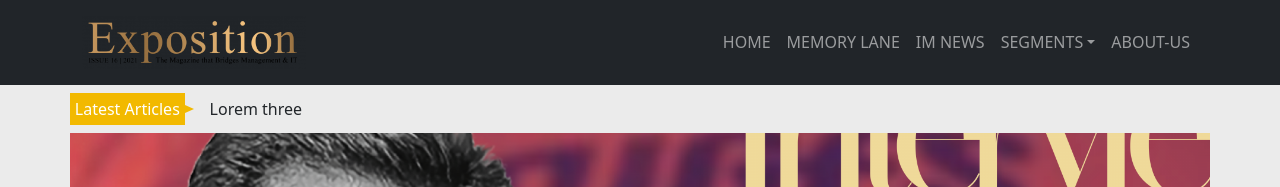
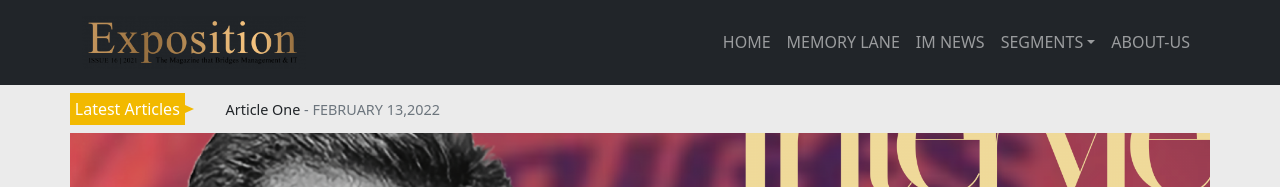
Before and after one commit to LasithEranga/Exposition-Magazine, a React (Create React App) app: page / in a window 1280 px wide. Shown: the top 187 px of the page. Built offline with nearby package versions, Linux system fonts and the light colour scheme.

Commit message:
feat: latest article carosoul data loading

```diff
--- a/src/Data/Articles.json
+++ b/src/Data/Articles.json
@@ -4,7 +4,8 @@
         "image":"https://financerewind.com/wp-content/uploads/2021/07/Melissa-Roxburgh-1-1200x1441.jpeg",
         "title":"Article One",
         "description":"Lorem ipsum dolor sit amet, consectetur adipisicing elit. Maxime nulla natus doloribus rerum labore nobis placeat libero veritatis velit veniam.",
-        "category":"interviews"
+        "category":"interviews",
+        "date":"FEBRUARY 13,2022"
 
     },
     {
@@ -12,7 +13,8 @@
         "image":"https://financerewind.com/wp-content/uploads/2021/07/Melissa-Roxburgh-1-1200x1441.jpeg",
         "title":"Article Two",
         "description":"Lorem ipsum dolor sit amet, consectetur adipisicing elit. Maxime nulla natus doloribus rerum labore nobis placeat libero veritatis velit veniam.",
-        "category":"student-corner"
+        "category":"student-corner",
+        "date":"FEBRUARY 13,2022"
 
     },
     {
@@ -20,7 +22,8 @@
         "image":"https://financerewind.com/wp-content/uploads/2021/07/Melissa-Roxburgh-1-1200x1441.jpeg",
         "title":"Article One",
         "description":"Lorem ipsum dolor sit amet, consectetur adipisicing elit. Maxime nulla natus doloribus rerum labore nobis placeat libero veritatis velit veniam.",
-        "category":"category-one"
+        "category":"category-one",
+        "date":"FEBRUARY 13,2022"
 
     },
     {
@@ -28,7 +31,8 @@
         "image":"https://financerewind.com/wp-content/uploads/2021/07/Melissa-Roxburgh-1-1200x1441.jpeg",
         "title":"Article One",
         "description":"Lorem ipsum dolor sit amet, consectetur adipisicing elit. Maxime nulla natus doloribus rerum labore nobis placeat libero veritatis velit veniam.",
-        "category":"category-one"
+        "category":"category-one",
+        "date":"FEBRUARY 13,2022"
 
     }
 ]
--- a/src/components/LatestArticlesSlider.jsx
+++ b/src/components/LatestArticlesSlider.jsx
@@ -1,17 +1,14 @@
 import { Carousel } from "react-bootstrap";
-
+import { Link } from "react-router-dom";
+import ArticleList from "../Data/Articles.json";
 const LatestArticlesSlider = () => {
   return (
     <Carousel className="ms-3" controls={false} indicators={false}>
-      <Carousel.Item interval={2000} >
-       Lorem one
-      </Carousel.Item>
-      <Carousel.Item interval={2000}>
-      Lorem two
-      </Carousel.Item>
-      <Carousel.Item interval={2000}>
-      Lorem three
-      </Carousel.Item>
+      {
+        ArticleList.map((article,index)=>{
+          return <Carousel.Item key={index} interval={2000}><Link className=" ps-3 text-dark text-decoration-none" style={{fontSize:'0.9rem'}} to={`/articles/${article.id}`}>{article.title}<span className="text-muted "> - {article.date.toUpperCase()}</span></Link></Carousel.Item>
+        })
+      }
     </Carousel>
   );
 };
```
